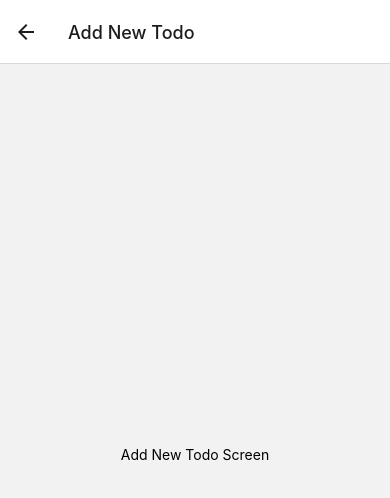
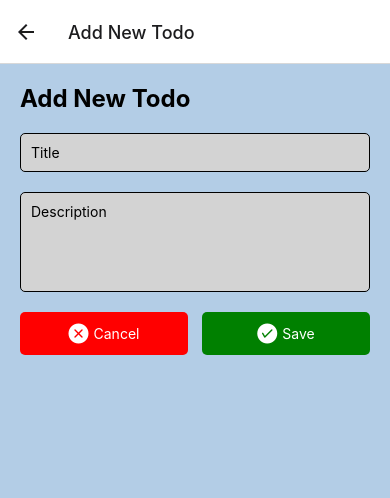
Before and after one commit to Ados43/MobAppDev-ToDo, a React Native app: screen /AddTodo in a window 390 px wide. Shown: the top 498 px of the page. Built offline with nearby package versions, Linux system fonts and the light colour scheme.

Commit message:
Milestone 2 - Finished

```diff
--- a/screens/AddTodoScreen.js
+++ b/screens/AddTodoScreen.js
@@ -1,11 +1,74 @@
 import React from 'react';
-import { View, Text } from 'react-native';
+import { View, Text, TextInput, TouchableOpacity, StyleSheet } from 'react-native';
+import { AntDesign } from '@expo/vector-icons';
 
-export default function AddTodoScreen() {
+export default function AddTodoScreen({ navigation }) {
   return (
-    <View style={{ flex: 1, justifyContent: 'center', alignItems: 'center' }}>
-      <Text>Add New Todo Screen</Text>
-      {/* You can add your form or input components for adding new todos here */}
+    <View style={styles.container}>
+      <Text style={styles.headerText}>Add New Todo</Text>
+      <TextInput
+        style={styles.input}
+        placeholder="Title"
+      />
+      <TextInput
+        style={[styles.input, { height: 100 }]}
+        placeholder="Description"
+        multiline
+      />
+      <View style={styles.buttonsContainer}>
+        <TouchableOpacity
+          style={[styles.button, { backgroundColor: 'red' }]}
+          onPress={() => navigation.goBack()}
+        >
+          <AntDesign name="closecircle" size={20} color="white" />
+          <Text style={styles.buttonText}>Cancel</Text>
+        </TouchableOpacity>
+        <TouchableOpacity
+          style={[styles.button, { backgroundColor: 'green' }]}
+          onPress={() => {} /* Implement Save functionality here */}
+        >
+          <AntDesign name="checkcircle" size={20} color="white" />
+          <Text style={styles.buttonText}>Save</Text>
+        </TouchableOpacity>
+      </View>
     </View>
   );
 }
+
+const styles = StyleSheet.create({
+  container: {
+    flex: 1,
+    backgroundColor: '#b3cde6',
+    padding: 20,
+  },
+  headerText: {
+    fontSize: 24,
+    fontWeight: 'bold',
+    marginBottom: 20,
+  },
+  input: {
+    borderWidth: 1,
+    borderColor: 'black',
+    borderRadius: 5,
+    padding: 10,
+    marginBottom: 20,
+    backgroundColor: 'lightgray',
+  },
+  buttonsContainer: {
+    flexDirection: 'row',
+    justifyContent: 'space-between',
+  },
+  button: {
+    flexDirection: 'row',
+    alignItems: 'center',
+    justifyContent: 'center',
+    backgroundColor: 'royalblue',
+    borderRadius: 5,
+    padding: 10,
+    width: '48%',
+  },
+  buttonText: {
+    color: 'white',
+    marginLeft: 5,
+  },
+});
--- a/screens/HomeScreen.js
+++ b/screens/HomeScreen.js
@@ -81,7 +81,7 @@ const styles = StyleSheet.create({
     width: '100%',
     height: 2,
     backgroundColor: 'black',
-    marginBottom: 10,
+    marginBottom: 120,
   },
   addNew: {
     position: 'absolute',
```
